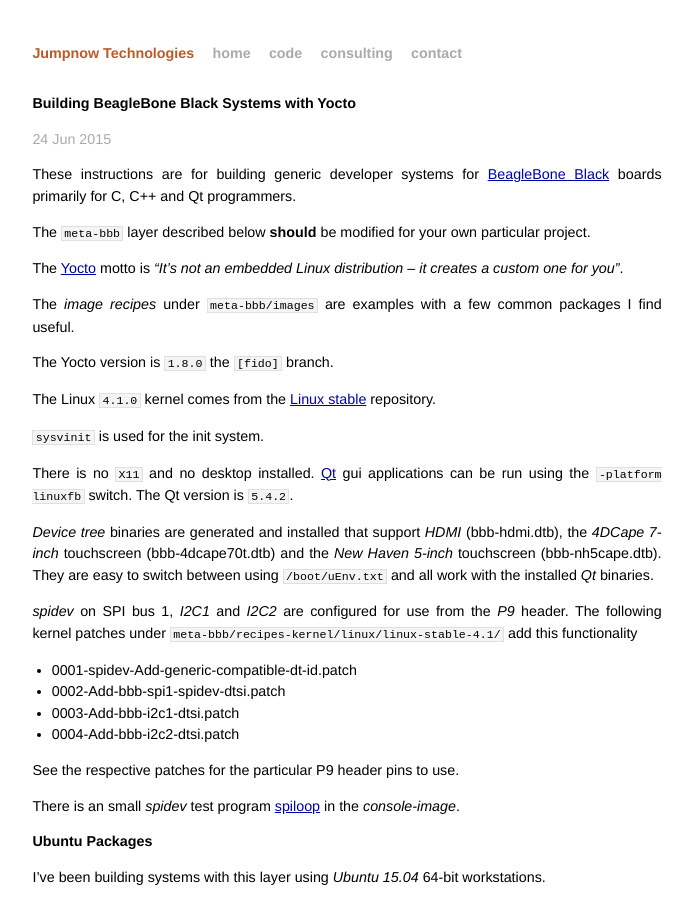
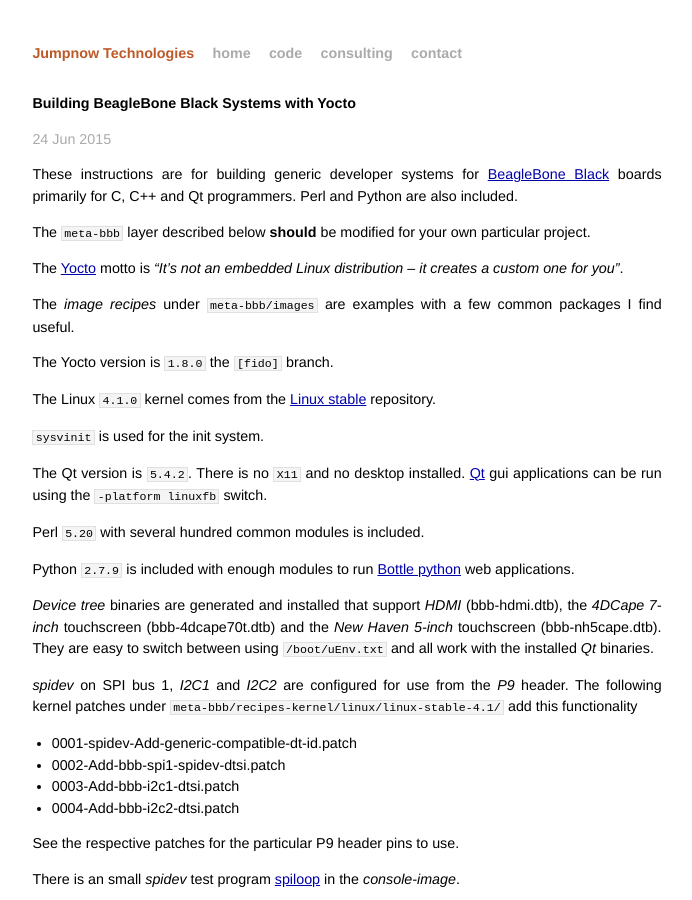
Before and after one commit to jumpnow/jumpnowtek-site, a Jekyll site: the page built from _posts/2015-06-08-BeagleBone-Systems-with-Yocto.md, in a window 1280 px wide and 900 px high. Shown: the whole window, without its empty margins (293-985 px from the left). Built offline with Jekyll 4.4.1, drawn with Linux system fonts in a browser that asks for light colours.

Commit message:
yocto doc updates

```diff
--- a/_posts/2015-06-08-BeagleBone-Systems-with-Yocto.md
+++ b/_posts/2015-06-08-BeagleBone-Systems-with-Yocto.md
@@ -7,7 +7,7 @@
 tags: [linux, beaglebone, yocto]
 ---
 
-These instructions are for building generic developer systems for [BeagleBone Black][beagleboard] boards primarily for C, C++ and Qt programmers.
+These instructions are for building generic developer systems for [BeagleBone Black][beagleboard] boards primarily for C, C++ and Qt programmers. Perl and Python are also included.
 
 The `meta-bbb` layer described below **should** be modified for your own particular project.
 
@@ -21,7 +21,11 @@
 
 `sysvinit` is used for the init system.
 
-There is no `X11` and no desktop installed. [Qt][qt] gui applications can be run using the `-platform linuxfb` switch. The Qt version is `5.4.2`.
+The Qt version is `5.4.2`. There is no `X11` and no desktop installed. [Qt][qt] gui applications can be run using the `-platform linuxfb` switch.
+
+Perl `5.20` with several hundred common modules is included.
+
+Python `2.7.9` is included with enough modules to run [Bottle python][bottle-python] web applications.
 
 *Device tree* binaries are generated and installed that support *HDMI* (bbb-hdmi.dtb), the *4DCape 7-inch* touchscreen (bbb-4dcape70t.dtb) and the *New Haven 5-inch* touchscreen (bbb-nh5cape.dtb). They are easy to switch between using `/boot/uEnv.txt` and all work with the installed *Qt* binaries.
 
@@ -490,3 +494,4 @@
 [tspress]: https://github.com/scottellis/tspress
 [spiloop]: https://github.com/scottellis/spiloop
 [bbb-kernel]: http://www.jumpnowtek.com/beaglebone/Working-on-the-BeagleBone-kernel.html
+[bottle-python]: http://bottlepy.org/docs/dev/index.html
```
Also changed, not shown: _posts/2014-02-21-Duovero-Systems-with-Yocto.md (+1 -1 lines).
